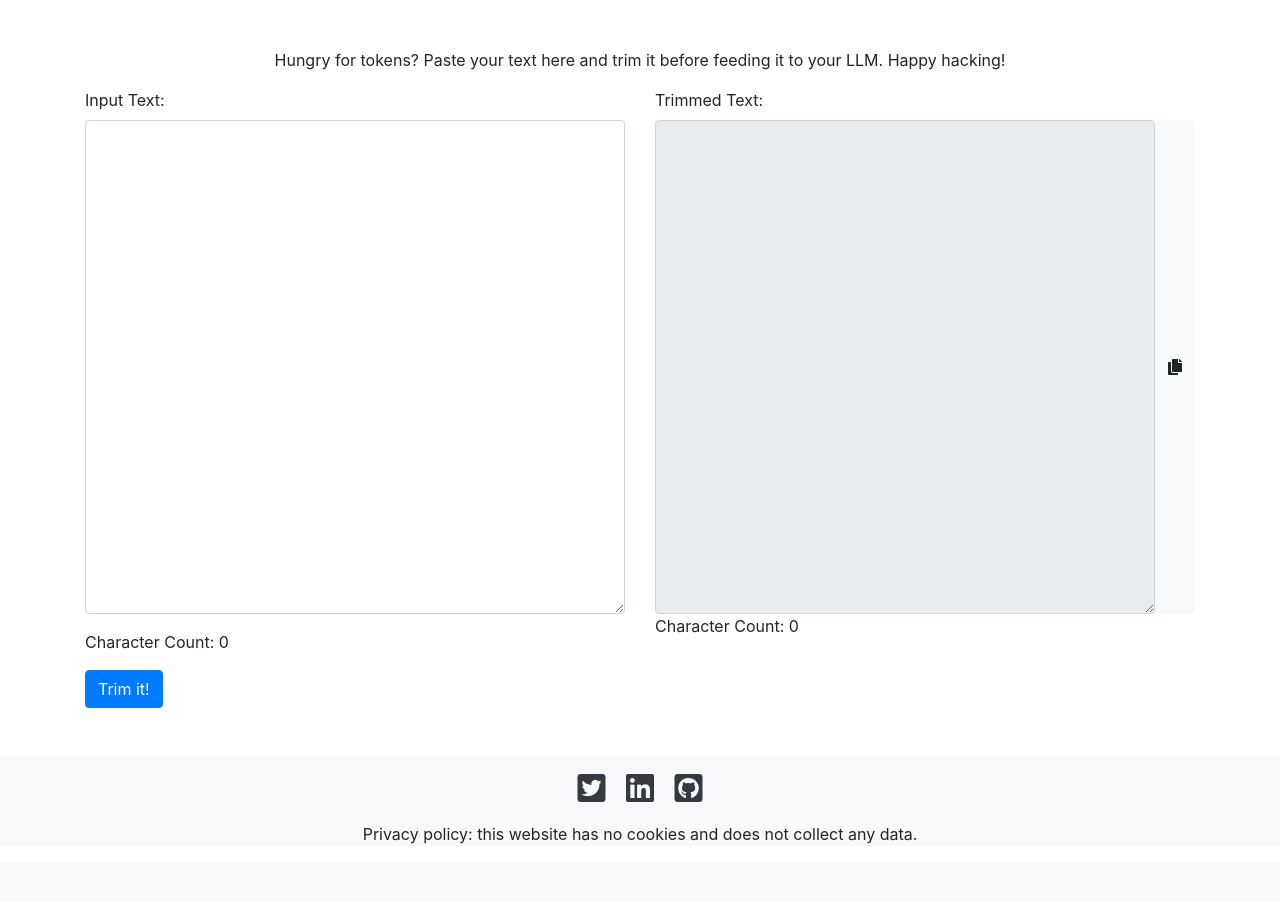
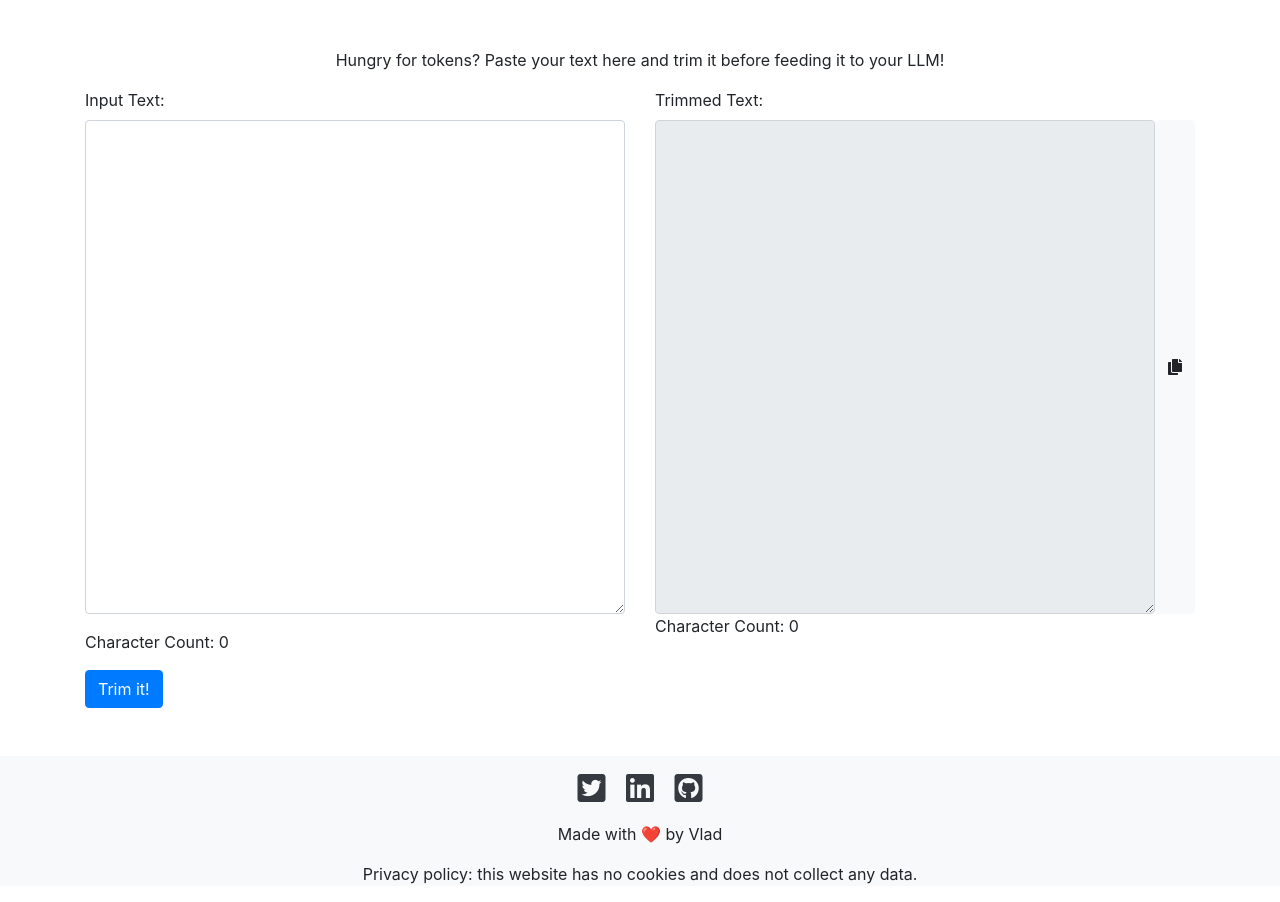
Before and after one commit to vlad-ds/gptrim-web, a Flask app: page / in a window 1280 px wide. Shown: the part 56-958 px from the top of the page. Before the commit the page ends 900 px from the top, so only its background shows below. Run offline with Flask 2, Linux system fonts and the light colour scheme; some libraries are stand-ins or nearby versions.

Commit message:
Minor fix

```diff
--- a/templates/index.html
+++ b/templates/index.html
@@ -33,7 +33,7 @@
   <div class="container mt-5">
     <div class="row">
         <div class="container text-center">
-            <p>Hungry for tokens? Paste your text here and trim it before feeding it to your LLM. Happy hacking!
+            <p>Hungry for tokens? Paste your text here and trim it before feeding it to your LLM!
             </p]>
         </div>
         <div class="col-md-6">
@@ -77,6 +77,9 @@
       </div>
     </div>
     <div class="container text-center">
+        <p>Made with ❤️ by Vlad</p>
+    </div>
+    <div class="container text-center">
         <p>Privacy policy: this website has no cookies and does not collect any data.</p>
     </div>
   </footer>
```
